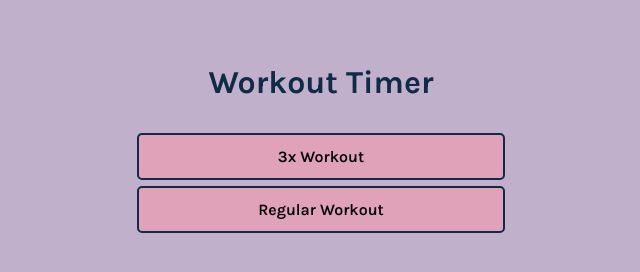
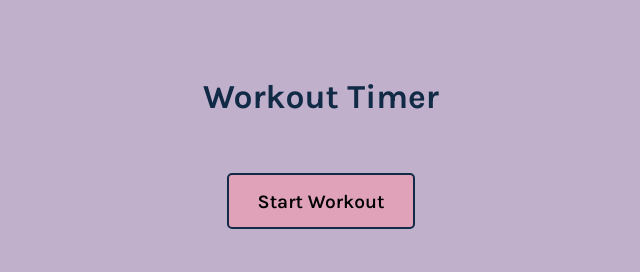
Before and after one commit to aditiintechk/workout-timer, a plain HTML site: page index.html in a window 1280 px wide. Shown: the whole page, without its empty margins (319-959 px from the left). Drawn offline with Linux system fonts and the light colour scheme.

Commit message:
Keeping it simple and clean

```diff
--- a/app.js
+++ b/app.js
@@ -0,0 +1,9 @@
+const workoutBtn = document.getElementById('workout-btn')
+const homeContainer = document.querySelector('.home-container')
+const workoutContainer = document.querySelector('.workout-container')
+const walkContainer = document.querySelector('.walk-container')
+
+function handleWorkoutContainer() {
+	homeContainer.style.display = 'none'
+	workoutContainer.style.display = 'block'
+}
--- a/index.html
+++ b/index.html
@@ -22,10 +22,13 @@
         </header>
 
         <main>
-            <button class="choice-btn">3x Workout</button>
-            <button class="choice-btn">Regular Workout</button>
+            <button id="start-btn" class="start-btn" onclick="handleWorkoutContainer()">
+                Start Workout
+            </button>
         </main>
     </div>
+
+    <script src="./app.js"></script>
 </body>
 
 </html>
--- a/style.css
+++ b/style.css
@@ -1,12 +1,14 @@
 body {
 	font-family: 'Karla', sans-serif;
 	font-weight: 600;
+	font-size: 1.2rem;
 	background-color: #c1b0cc;
 	color: #112a46;
 }
 
 h1 {
 	margin: 0;
+	font-size: 2.1rem;
 }
 
 .container {
@@ -16,23 +18,21 @@ h1 {
 }
 
 header {
-	margin-top: 4em;
-	margin-bottom: 2em;
+	margin: 4em 0 3em;
 }
 
-.choice-btn {
-	width: 92%;
+.start-btn {
 	font-size: inherit;
 	font-family: inherit;
 	font-weight: 600;
 	margin-bottom: 0.35em;
-	padding: 0.75em;
+	padding: 0.75em 1.5em;
 	border: 2px solid #112a46;
 	border-radius: 5px;
 	background-color: #dfa2b9;
 	cursor: pointer;
 }
 
-.choice-btn:hover {
+.start-btn:hover {
 	background-color: #c78ca3;
 }
```
